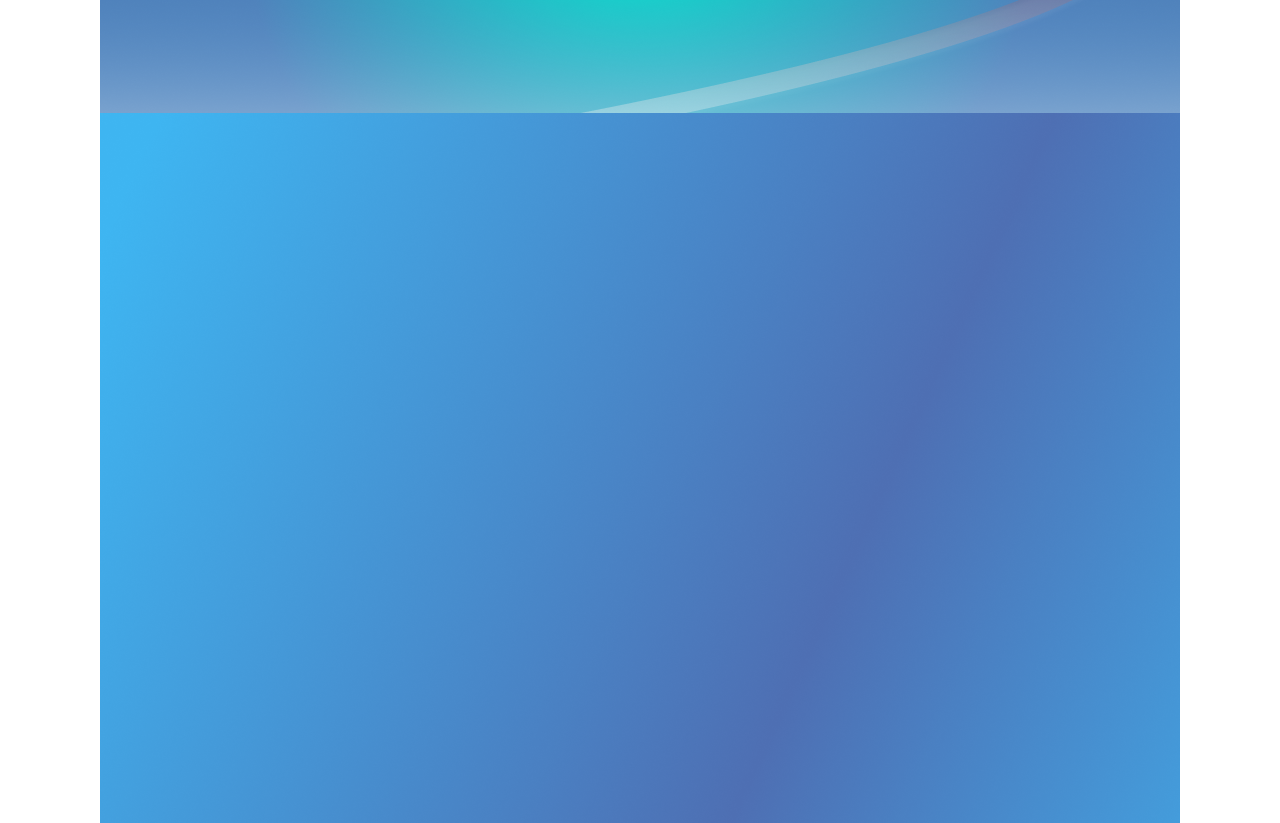
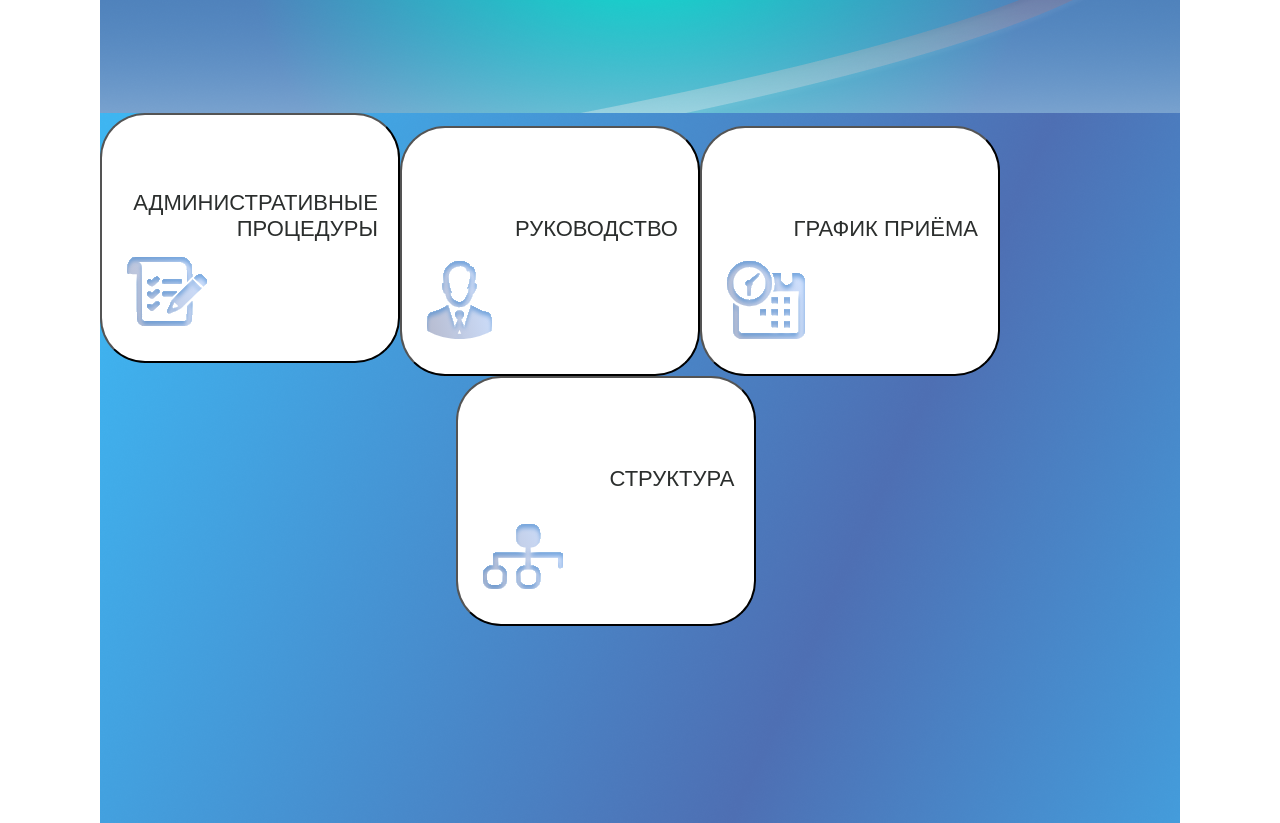
Before and after one commit to PaulRomanov/TehnoSky-, a React app in the folder belpost/: page / in a window 1280 px wide. Shown: the part 736-1559 px from the top of the page. Built offline with nearby package versions, Linux system fonts and the light colour scheme.

Commit message:
add rout

```diff
--- a/belpost/src/components/ContentMainPage/ContentMainPage.tsx
+++ b/belpost/src/components/ContentMainPage/ContentMainPage.tsx
@@ -1,26 +1,26 @@
 import React from 'react';
-import { Link } from 'react-router-dom';
+import { Link, NavLink } from 'react-router-dom';
+import Button from '../Button/Button';
 import './contentmainPage.scss';
 
 const ContentMainPage = () => {
 
   return (
     <div className='contentMainPage_wrapper'>
-
-      <Link to='/administrative'>
-
-      </Link>
-      <Link to='/management'>
-
-      </Link>
-      <Link to='/appointmentSchedule'>
-
-      </Link>
-
-      <Link to='/structure'>
-
-      </Link>
-
+      <div className="contentMainPage_content">
+        <NavLink to='/administrative'>
+          <Button className="button" label="Административные процедуры" svgItem="administrative" />
+        </NavLink>
+        <NavLink to='/management'>
+          <Button className="button" label="Руководство" svgItem="management" />
+        </NavLink>
+        <NavLink to='/appointmentSchedule'>
+          <Button className="button" label="график приёма" svgItem="appointmentSchedule" />
+        </NavLink>
+        <NavLink to='/structure' className="last_link">
+          <Button className="button" label="Структура" svgItem="structure" />
+        </NavLink>
+      </div>
     </div>
   );
 };
--- a/belpost/src/pages/PagesAll/PagesAll.tsx
+++ b/belpost/src/pages/PagesAll/PagesAll.tsx
@@ -1,6 +1,10 @@
-import { BrowserRouter as Route, Switch, useLocation } from 'react-router-dom';
+import { Route, Switch, useLocation } from 'react-router-dom';
 import { CSSTransition, TransitionGroup } from 'react-transition-group';
+import ContentAbout from '../../components/ContentAbout/ContentAbout';
+import About from '../About/About';
 import MainPage from '../MainPage/MainPage';
+import NotFound from '../NotFound/NotFound';
+import AdministrativePage from './../AdministrativePage/AdministrativePage';
 
 
 const PagesAll = () => {
@@ -9,25 +13,26 @@ const PagesAll = () => {
   return (
     <div className="pages">
       <TransitionGroup>
-        <CSSTransition timeout={300} classNames="page" key={location.key}>
         <Switch location={location}>
           <Route exact path="/">
             <MainPage />
           </Route>
-            {/* <Route exact path="/about">
+          <Route exact path="/administrative">
+            <AdministrativePage />
+          </Route>
+          <Route exact path="/management">
+            <NotFound />
+          </Route>
+          <Route exact path="/appointmentSchedule">
+            <NotFound />
+          </Route>
+          <Route exact path="/structure">
+            <NotFound />
+          </Route>
+          <Route exact path="/ContentAbout">
             <About />
           </Route>
-            <Route path="/details/:title">
-              <Details />
-            </Route>
-            <Route path="/error">
-              <NotFound />
-            </Route>
-            <Redirect to="/error">
-              <NotFound />
-            </Redirect> */}
         </Switch>
-        </CSSTransition>
       </TransitionGroup>
     </div>
   );
```
Lines whose indentation alone changed are shown as unchanged.
